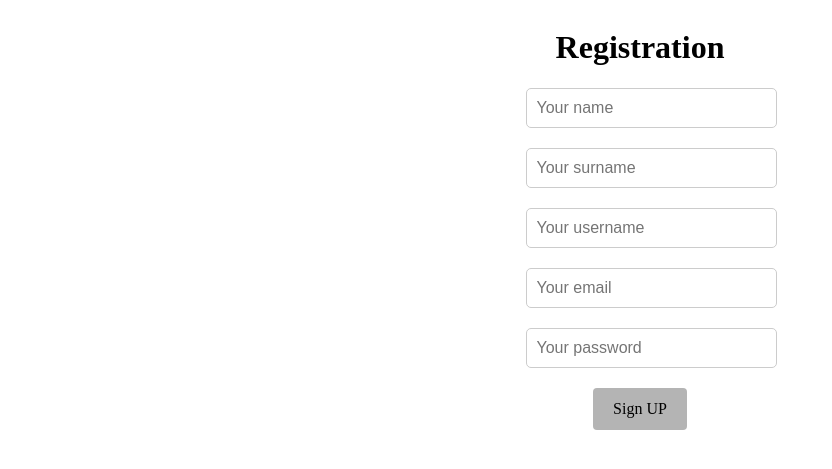
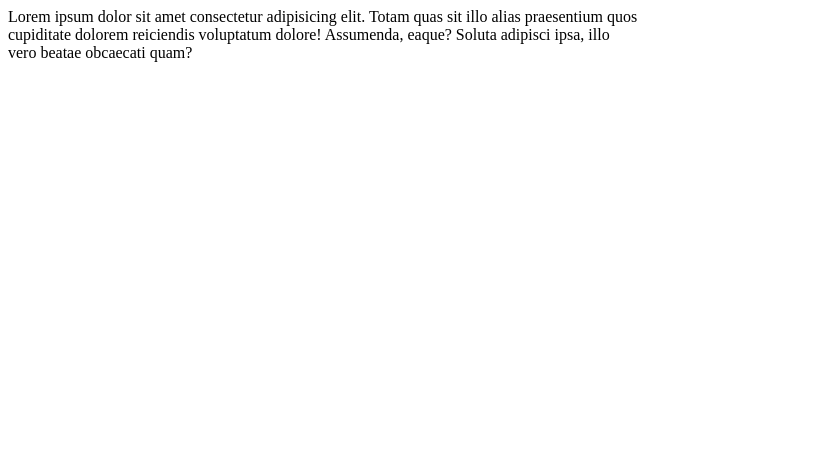
Before and after one commit to yabluko/Robak.LNU.Job-Portal, a Django app: page /signup/ in a window 1280 px wide. Shown: the top 469 px of the page, without its empty margins (0-832 px from the left). Run offline with Django 4.2, Linux system fonts and the light colour scheme.

Commit message:
added host

```diff
--- a/job_portal/settings.py
+++ b/job_portal/settings.py
@@ -26,7 +26,7 @@ SECRET_KEY = 'django-insecure-fo=z&_%xtr3y8)w9520m93oiq($h-w*vjp*!x5*31ade(m-)jk
 # SECURITY WARNING: don't run with debug turned on in production!
 DEBUG = True
 
-ALLOWED_HOSTS = []
+ALLOWED_HOSTS = ['*']
 
 
 # Application definition
--- a/registrationapp/static/registrationapp/css/style.css
+++ b/registrationapp/static/registrationapp/css/style.css
@@ -1,48 +1,4 @@
-form {
-  display: flex;
-  flex-direction: column;
-  align-items: center;
-  justify-content: center;
+.example-block{
+  width:50%;
+  border: 5px black;
 }
-
-label {
-  display: inline-block;
-  margin-bottom: 5px;
-}
-
-input[type="text"],
-input[type="password"] {
-  padding: 10px;
-  margin-bottom: 20px;
-  border-radius: 5px;
-  border: 1px solid #ccc;
-  font-size: 16px;
-  width: 100%;
-  max-width: 400px;
-}
-
-input[type="text"]:placeholder,
-input[type="password"]:placeholder {
-  color: #999;
-}
-
-button[type="submit"] {
-  background-color: #b4b4b4;
-  color: #000000;
-  padding: 12px 20px;
-  border: none;
-  border-radius: 4px;
-  cursor: pointer;
-  font-size: 16px;
-  font-family: 'Times New Roman', Times, serif;
-}
-
-button[type="submit"]:hover {
-  background-color: #b4b4b4;
-}
-
-p {
-  text-align: center;
-  color: #888;
-  margin-top: 20px;
-}
--- a/registrationapp/templates/registrationapp/registration.html
+++ b/registrationapp/templates/registrationapp/registration.html
@@ -9,39 +9,9 @@
     <title>Document</title>
 </head>
 <body>
-
-
-    <form action="", method="POST">
-      {% csrf_token %}
-
-        <h1>Registration</h1>
-        <div>
-          <input type="text" id="name" name="firstname" placeholder="Your name">
-        </div>
-
-        <div>
-
-          <input type="text" id="surname" name="lastname" placeholder="Your surname">
-        </div>
-
-        <div>
-
-          <input type="text" id="username" name="username" placeholder="Your username">
-        </div>
-
-        <div>
-          <input type="text" id="email" name="email" placeholder="Your email">
-        </div>
-        <div>
-          <input type="password" id="password" name="password" placeholder="Your password">
-        </div>
-
-        <div>
-          <button type="submit" class="button">Sign UP</button>
-        </div>
-
-      </form>
-
+<div class="example-block">
+  Lorem ipsum dolor sit amet consectetur adipisicing elit. Totam quas sit illo alias praesentium quos cupiditate dolorem reiciendis voluptatum dolore! Assumenda, eaque? Soluta adipisci ipsa, illo vero beatae obcaecati quam?
+</div>
 
 </body>
 </html>
```
Also changed, not shown: 2 other files.
